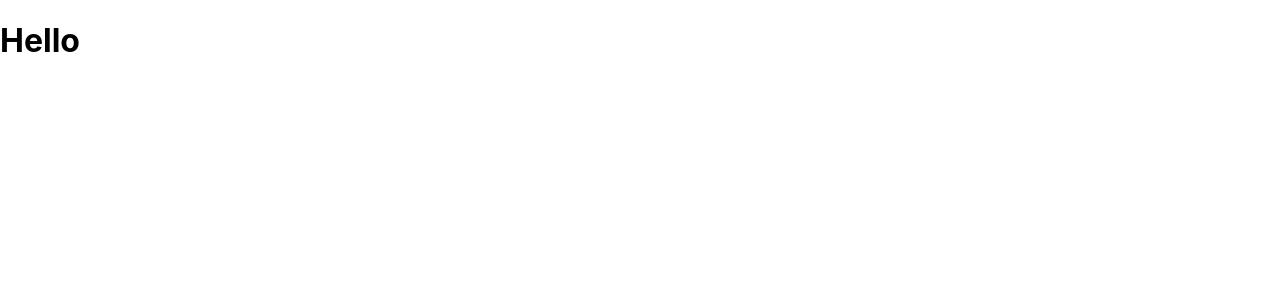
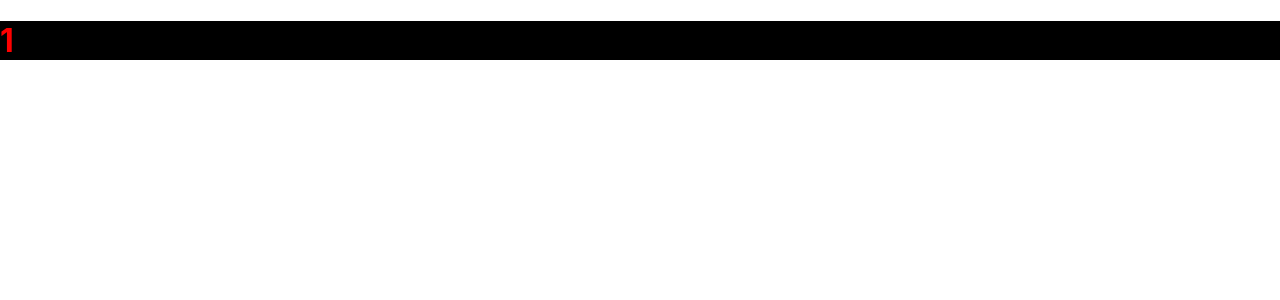
Before and after one commit to SauveJeanLuc/react-task-tracker, a React (Create React App) app: page / in a window 1280 px wide. Shown: the top 300 px of the page. Built offline with nearby package versions, Linux system fonts and the light colour scheme; the HTML template or start-up script is replaced by a standard one.

Commit message:
Inline and inVariable Css

```diff
--- a/src/App.js
+++ b/src/App.js
@@ -4,7 +4,7 @@
 function App() {
   return (
     <div className="App">
-        <Header title='Hello'/>
+        <Header title={1}/>
     </div>
   );
 }
--- a/src/components/Header.js
+++ b/src/components/Header.js
@@ -1,7 +1,9 @@
-const Header = (props) => {
+import PropTypes from 'prop-types'
+
+const Header = ({ title }) => {
     return (
         <div>
-            <h1>{props.title}</h1>
+            <h1 style={headingStyle}>{title}</h1>
         </div>
     )
 }
@@ -10,4 +12,12 @@
     title : 'Task Tracker',
 }
 
+Header.propTypes = {
+    title : PropTypes.string.isRequired,
+}
+
+const headingStyle = {
+    color: 'red',
+    backgroundColor: 'black'
+}
 export default Header
```
